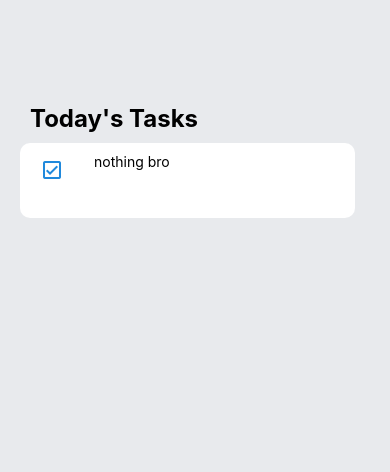
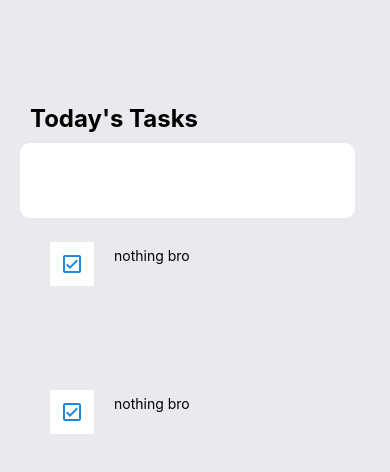
Before and after one commit to junshenlye/todo-list, a React Native app: screen / in a window 390 px wide. Shown: the top 472 px of the page. Built offline with nearby package versions, Linux system fonts and the light colour scheme.

Commit message:
added map to reuse comp

```diff
--- a/App.js
+++ b/App.js
@@ -1,6 +1,18 @@
 import { StatusBar } from 'expo-status-bar';
 import { StyleSheet, Text, View, Button, Switch} from 'react-native';
-import {TaskCard} from './components/task'
+import { TaskCard } from './components/task'
+
+
+let data = [
+  {
+      ID: 1,
+      text: "goodbro"
+  },
+  {
+      ID: 2,
+      text: "nothing bro"
+  }
+]
 export default function App() {
   return (
     <View style={styles.container}>
@@ -9,7 +21,13 @@ export default function App() {
         <View
           style={styles.items}
           >
-          <TaskCard></TaskCard>
+          {
+            data.map((item) =>
+            <View style={styles.taskWrapper}>
+              <TaskCard></TaskCard>
+            </View>)
+          }
+          {/* <TaskCard></TaskCard> */}
         </View>
       </View>
     </View>
@@ -24,6 +42,7 @@ const styles = StyleSheet.create({
   taskWrapper:{
     paddingTop: 94,
     paddingHorizontal: 20,
+
   },
   title: {
     fontSize: 24,
```
Also changed, not shown: assets/data/data.js (added, +10 -0 lines).
